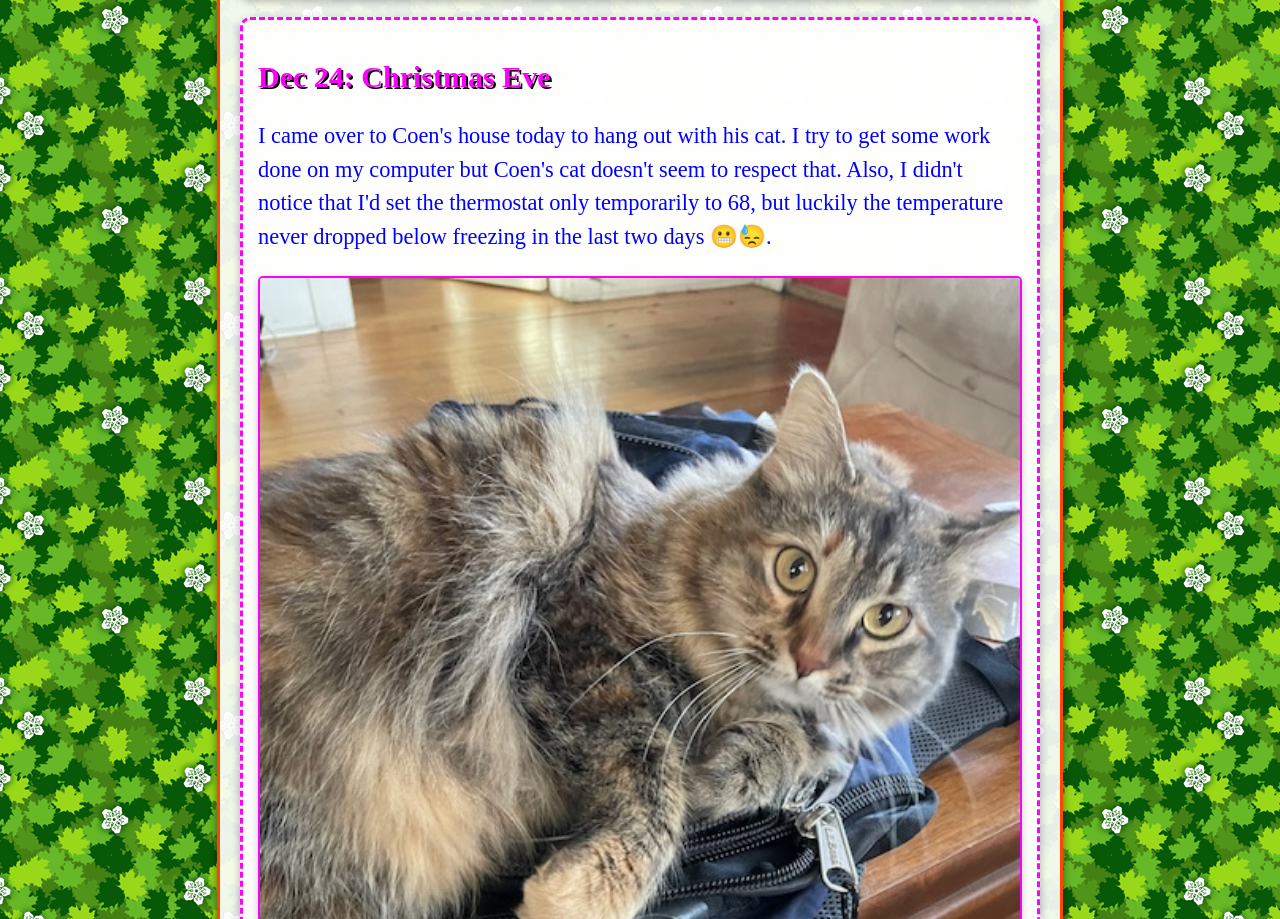
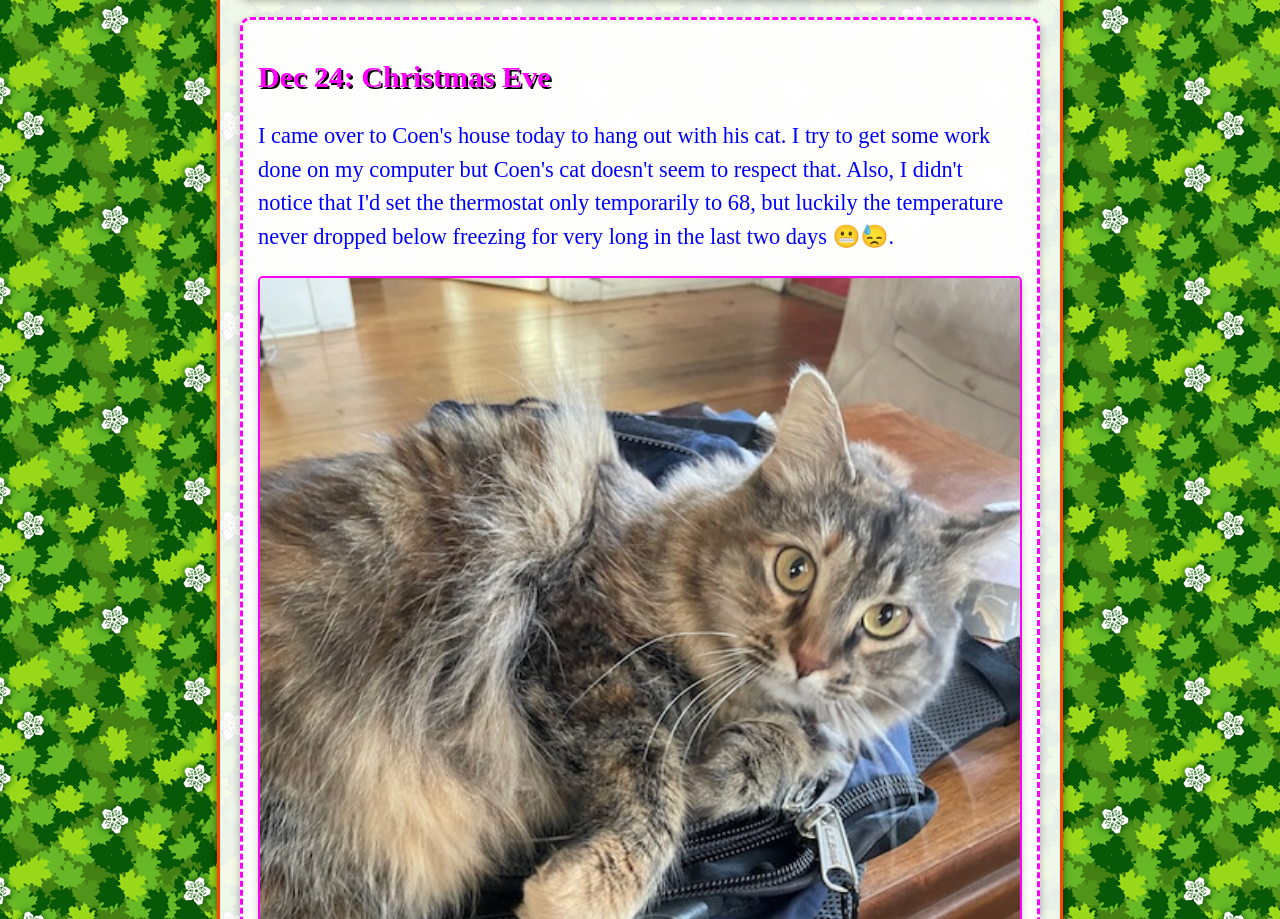
Before and after one commit to 19tylermalone94/coenscat.com, a plain HTML site: page index.html in a window 1280 px wide. Shown: the part 7095-8014 px from the top of the page. Drawn offline with Linux system fonts and the light colour scheme.

Commit message:
Update index.html

```diff
--- a/index.html
+++ b/index.html
@@ -63,7 +63,7 @@
 
     <div class="day-entry">
       <h2>Dec 24: Christmas Eve </h2>
-      <p>I came over to Coen's house today to hang out with his cat. I try to get some work done on my computer but Coen's cat doesn't seem to respect that. Also, I didn't notice that I'd set the thermostat only temporarily to 68, but luckily the temperature never dropped below freezing in the last two days 😬😓. </p>
+      <p>I came over to Coen's house today to hang out with his cat. I try to get some work done on my computer but Coen's cat doesn't seem to respect that. Also, I didn't notice that I'd set the thermostat only temporarily to 68, but luckily the temperature never dropped below freezing for very long in the last two days 😬😓. </p>
       <div>
         <img src="assets/images/dec24/backpack.jpg" alt="" />
         <img src="assets/images/dec24/IMG_5901.jpeg" alt="" />
```
